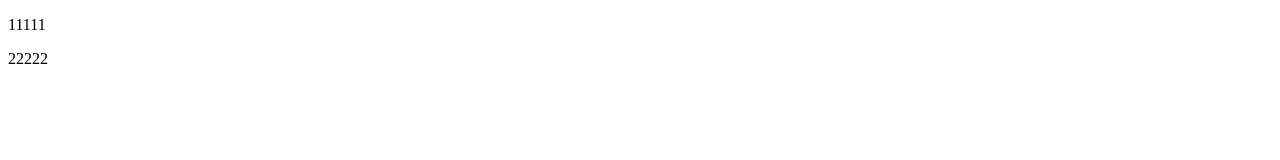
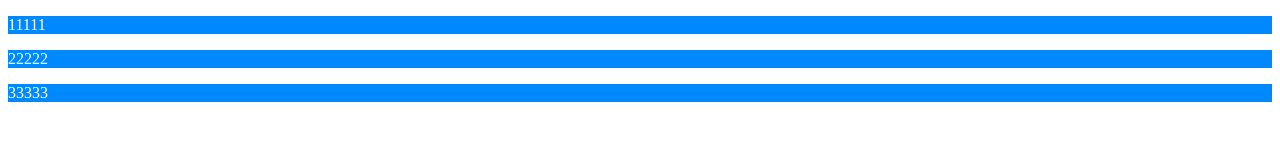
Before and after one commit to rm86626/myproject23-5, a plain HTML site: page index.html in a window 1280 px wide. Drawn offline with Linux system fonts and the light colour scheme.

Commit message:
新建css/style.css 第三个 p

```diff
--- /dev/null
+++ b/css/style.css
@@ -0,0 +1,4 @@
+p{
+    background-color: #08f;
+    color:#fff;
+}
--- a/index.html
+++ b/index.html
@@ -4,9 +4,11 @@
     <meta charset="UTF-8">
     <meta name="viewport" content="width=device-width, initial-scale=1.0">
     <title>Document</title>
+    <link rel="stylesheet" href="css/style.css">
 </head>
 <body>
     <p>11111</p>
     <p>22222</p>
+    <p>33333</p>
 </body>
 </html>
```
